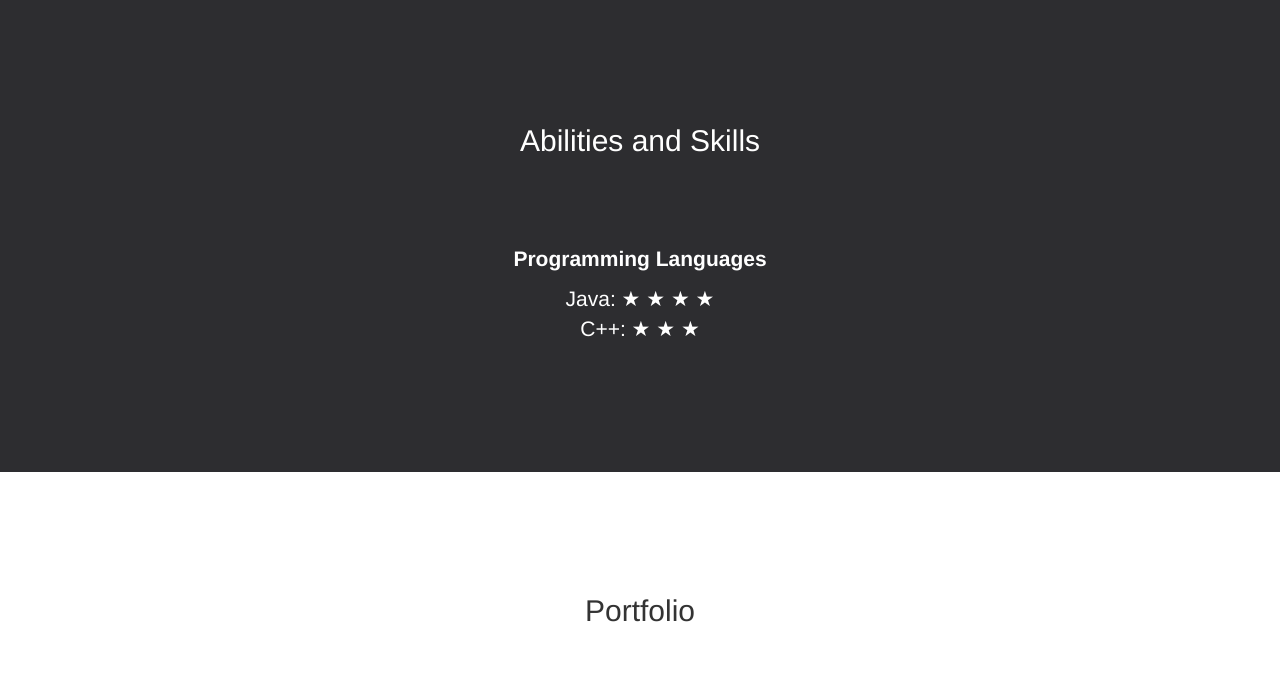
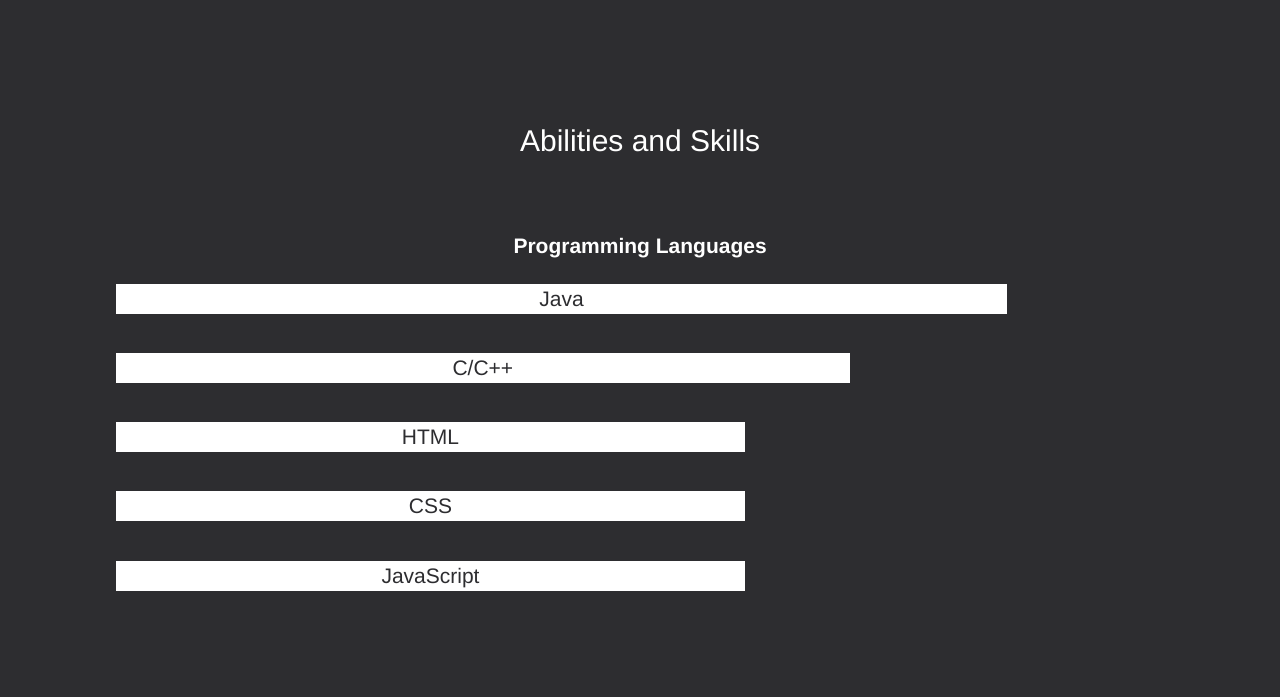
Before and after one commit to junhaox/JunhaoXie.com-Web, a React app: page / in a window 1280 px wide. Shown: the part 1560-2257 px from the top of the page. Built offline with nearby package versions, Linux system fonts and the light colour scheme.

Commit message:
Add skills bar

```diff
--- a/index.html
+++ b/index.html
@@ -8,6 +8,7 @@
         <link rel="stylesheet" href="src/css/section.css" />
         <link rel="stylesheet" href="src/css/navbar.css" />
         <link rel="stylesheet" href="src/css/slide.css" />
+        <link rel="stylesheet" href="src/css/ability.css" />
         <script src="https://ajax.googleapis.com/ajax/libs/jquery/3.2.1/jquery.min.js"></script>
         <script src="https://maxcdn.bootstrapcdn.com/bootstrap/3.3.7/js/bootstrap.min.js" integrity="sha384-Tc5IQib027qvyjSMfHjOMaLkfuWVxZxUPnCJA7l2mCWNIpG9mGCD8wGNIcPD7Txa" crossorigin="anonymous"></script>
     </head>
--- /dev/null
+++ b/src/css/ability.css
@@ -0,0 +1,29 @@
+#myProgress {
+    width: 100%;
+    background-color: #2d2d30;
+    padding-left:10%;
+    padding-right:10%;
+    padding-bottom:3%;
+}
+#java, #html, #c, #css, #javascript {
+    height: 30px;
+    background-color: white;
+    text-align: center;
+    line-height: 30px;
+    color: #2d2d30;
+}
+#java {
+    width:85%;
+}
+#c {
+    width:70%;
+}
+#html {
+    width:60%;
+}
+#css {
+    width:60%;
+}
+#javascript {
+    width:60%;
+}
--- a/src/css/section.css
+++ b/src/css/section.css
@@ -32,7 +32,10 @@
     border-color: #f1f1f1;
 }
 #ability h2 {
-    padding-bottom:6%;
+    padding-bottom:5%;
+}
+#ability p {
+    padding-bottom:1%;
 }
 #portfolio {
     background-color:white;
--- a/src/js/app.js
+++ b/src/js/app.js
@@ -56,8 +56,31 @@ class Ability extends React.Component {
                 <h2>Abilities and Skills</h2>
                 <p><strong>Programming Languages</strong></p>
                 <Col>
-                    <Row>Java: &#9733; &#9733; &#9733; &#9733;</Row>
-                    <Row>C++: &#9733; &#9733; &#9733;</Row>
+                    <Row>
+                        <div id="myProgress">
+                            <div id="java">Java</div>
+                        </div>
+                    </Row>
+                    <Row>
+                        <div id="myProgress">
+                            <div id="c">C/C++</div>
+                        </div>
+                    </Row>
+                    <Row>
+                        <div id="myProgress">
+                            <div id="html">HTML</div>
+                        </div>
+                    </Row>
+                    <Row>
+                        <div id="myProgress">
+                            <div id="css">CSS</div>
+                        </div>
+                    </Row>
+                    <Row>
+                        <div id="myProgress">
+                            <div id="javascript">JavaScript</div>
+                        </div>
+                    </Row>
                 </Col>
             </div>
         )
```
